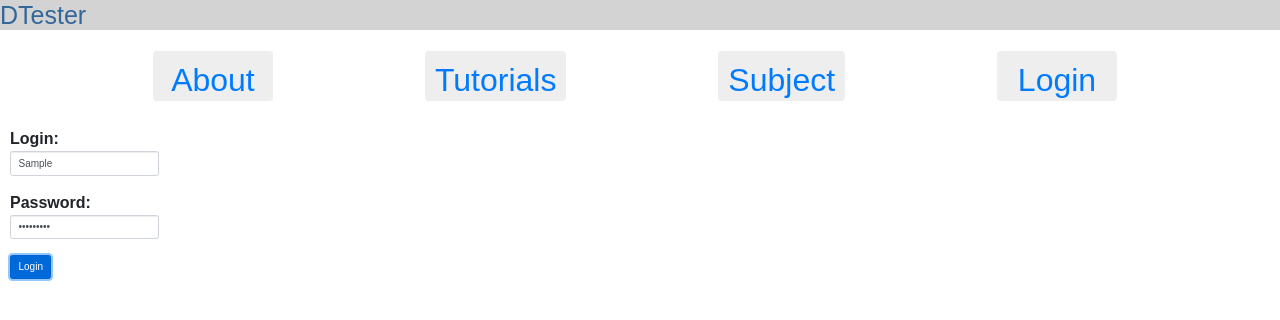
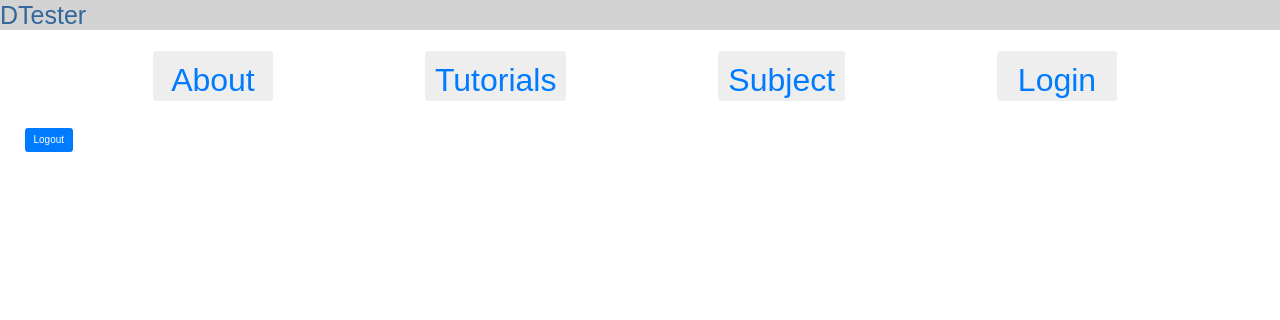
Before and after one commit to zikratyi/Test-Angular-app, an Angular app: page /login in a window 1280 px wide. Both pictures are taken after typing "Sample", "Sample123" into the empty fields and a click on the button "Login". Shown: the top 320 px of the page. Built offline with nearby package versions, Linux system fonts and the light colour scheme; no server answers.

Commit message:
[ADD] Add logout method

```diff
--- a/src/app/login/login.component.css
+++ b/src/app/login/login.component.css
@@ -1,3 +1,3 @@
-form {
+.container {
     margin: 10px;
 }
--- a/src/app/login/login.component.html
+++ b/src/app/login/login.component.html
@@ -1,3 +1,4 @@
+<div class="container" *ngIf="!login">
   <form #loginForm="ngForm" (ngSubmit)="onSubmit(loginForm.value)">
     <div class="form-group">
       <label>
@@ -11,7 +12,9 @@
         <input class="form-control" type="password" name="password" [(ngModel)]="password" />
       </label>
     </div>
-
-
     <button class="btn btn-primary" type="submit" [disabled]="!loginForm.valid">Login</button>
   </form>
+</div>
+<div class="container" *ngIf="login">
+  <button class="btn btn-primary" type="button" (click)="logout()">Logout</button>
+</div>
--- a/src/app/login/login.component.ts
+++ b/src/app/login/login.component.ts
@@ -9,6 +9,7 @@ import { Auth } from './login '
   styleUrls: ['./login.component.css']
 })
 export class LoginComponent implements OnInit {
+  login: boolean = false;
   loginForm = new FormGroup({
     user_name: new FormControl(""),
     password: new FormControl("")
@@ -20,6 +21,10 @@ export class LoginComponent implements OnInit {
 
   onSubmit(auth: Auth) {
     this.httpService.authUser(auth).subscribe((result:any) =>{console.log(result)});
+    this.login = true;
   }
-
+  logout() {
+    this.httpService.logout().subscribe((result:any) =>{console.log(result)});
+    this.login = false;
+  }
 }
--- a/src/app/services/http.service.ts
+++ b/src/app/services/http.service.ts
@@ -21,6 +21,11 @@ export class HttpService {
   authUser(auth: Auth): Observable<any> {
     const url = `${this.serverUrl}/login/index`;
     return this.httpClient.post<any>(url, auth, httpOptions);
+  }
+  /** GET logout */
+  public logout(): Observable<any> {
+    const url = `${this.serverUrl}/login/logout`;
+    return this.httpClient.get(url);
   }
   /** GET Faculty*/
   public getFaculty(): Observable<any> {
```
Lines whose indentation alone changed are shown as unchanged.
